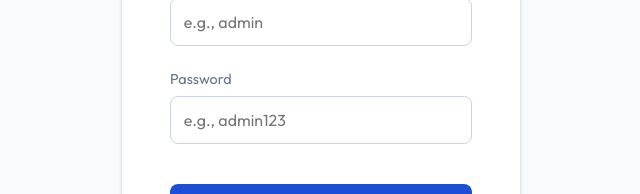
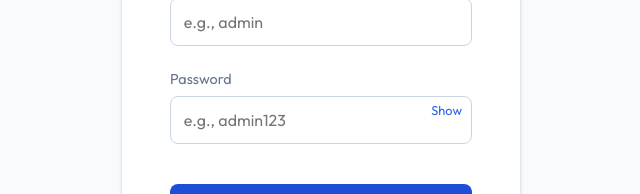
Before and after one commit to Vansh0204/Smart-Parking-Management-System, a React (Vite) app in the folder frontend/: page / in a window 1280 px wide. Shown: the part 319-513 px from the top of the page, without its empty margins (319-959 px from the left). Built offline with nearby package versions, Linux system fonts and the light colour scheme.

Commit message:
Final: Add README, view password toggle, and driver profile section

```diff
--- a/frontend/src/App.tsx
+++ b/frontend/src/App.tsx
@@ -61,6 +61,7 @@ function App() {
   }, [isAuthenticated]);
 
   if (!isAuthenticated) {
+    const [showPass, setShowPass] = useState(false);
     const handleLogin = async (e: React.FormEvent<HTMLFormElement>) => {
       e.preventDefault();
       const target = e.target as typeof e.target & {
@@ -100,9 +101,16 @@ function App() {
               <label>Username</label>
               <input name="username" type="text" placeholder="e.g., admin" required />
             </div>
-            <div className="form-group" style={{ textAlign: 'left' }}>
+            <div className="form-group" style={{ textAlign: 'left', position: 'relative' }}>
               <label>Password</label>
-              <input name="password" type="password" placeholder="e.g., admin123" required />
+              <input name="password" type={showPass ? "text" : "password"} placeholder="e.g., admin123" required />
+              <button
+                type="button"
+                onClick={() => setShowPass(!showPass)}
+                style={{ position: 'absolute', right: '10px', top: '32px', background: 'none', border: 'none', cursor: 'pointer', fontSize: '0.8rem', color: 'var(--accent-primary)' }}
+              >
+                {showPass ? "Hide" : "Show"}
+              </button>
             </div>
             <button type="submit" className="btn" style={{ marginTop: '1rem' }}>Authenticate</button>
           </form>
@@ -267,6 +275,24 @@ function App() {
             </div>
           </div>
 
+          {role === 'Driver' && (
+            <div className="glass-card" style={{ marginBottom: '1.5rem', borderLeft: '4px solid var(--accent-primary)' }}>
+              <div style={{ display: 'flex', alignItems: 'center', gap: '1rem' }}>
+                 <div style={{ width: '40px', height: '40px', borderRadius: '50%', background: 'var(--bg-dark)', display: 'flex', alignItems: 'center', justifyContent: 'center', fontSize: '1.2rem', fontWeight: 'bold', color: 'var(--accent-primary)' }}>
+                   {username.charAt(0).toUpperCase()}
+                 </div>
+                 <div>
+                    <h3 style={{ fontSize: '1rem', margin: 0 }}>Driver Profile</h3>
+                    <p style={{ fontSize: '0.8rem', color: 'var(--text-secondary)' }}>@{username}</p>
+                 </div>
+              </div>
+              <div style={{ marginTop: '1rem', paddingTop: '1rem', borderTop: '1px solid #f1f5f9', fontSize: '0.8rem' }}>
+                 <strong>Membership:</strong> Standard Driver<br/>
+                 <strong>Account Status:</strong> Active
+              </div>
+            </div>
+          )}
+
           {role === 'Driver' && timeString && (
              <div className="glass-card" style={{ background: 'var(--accent-gradient)' }}>
                 <h2>Your Schedule</h2>
```
Also changed, not shown: 2 other files (tests, documents, lock files or other folders).
